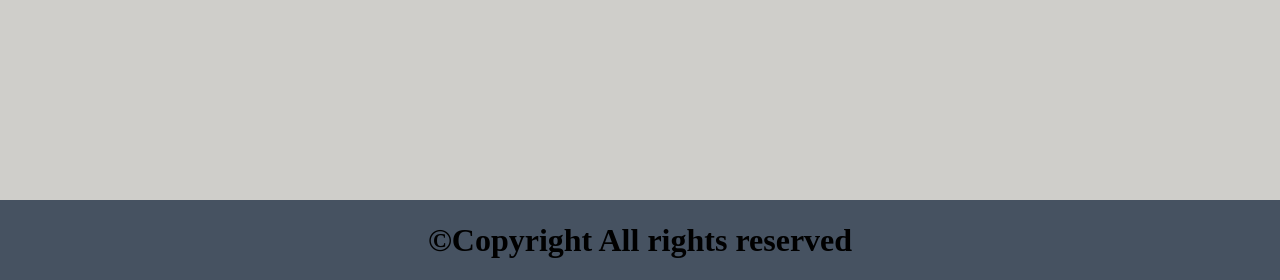
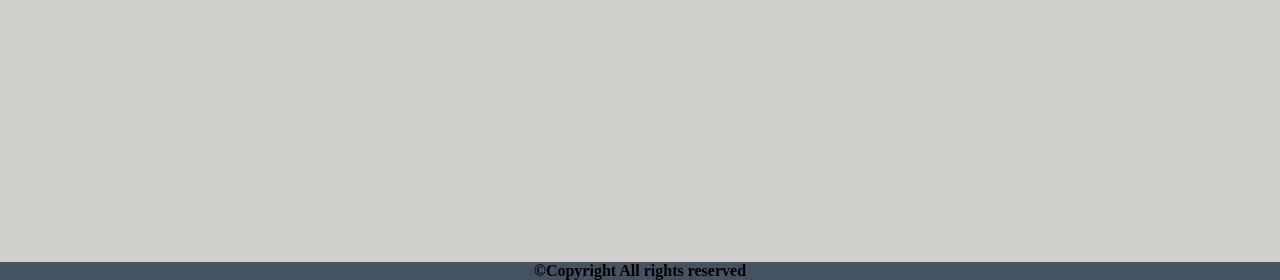
Before and after one commit to rafelsusanto/DBSF, a Django app: page / in a window 1280 px wide. Shown: the part 520-800 px from the top of the page. Run offline with Django 4.2, Linux system fonts and the light colour scheme.

Commit message:
changed base.html & base.css

```diff
--- a/DBSF/src/static/css/base.css
+++ b/DBSF/src/static/css/base.css
@@ -23,4 +23,5 @@ footer{
     display: flex;
     align-items: center;
     justify-content: center;
+    font-weight: bold;
 }
--- a/DBSF/src/templates/base.html
+++ b/DBSF/src/templates/base.html
@@ -44,7 +44,7 @@
         {% endblock content %}
 
         <footer>
-            <h1>&copyCopyright All rights reserved</h1>
+            <text>&copyCopyright All rights reserved</text>
         </footer>
 
     </body>
```
